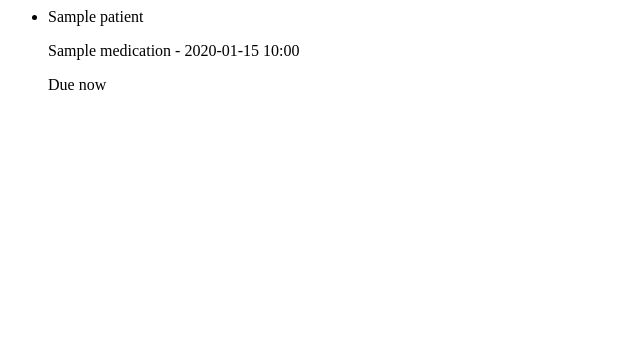
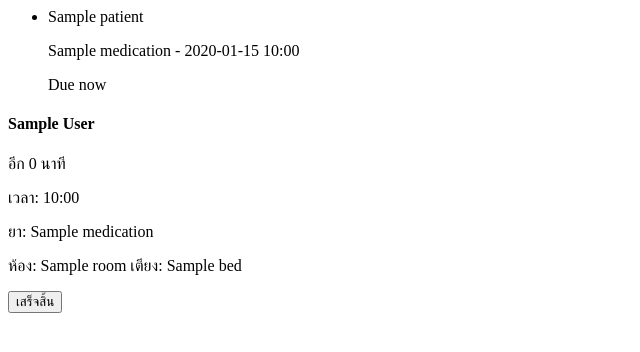
Before and after one commit to MasterMong/medic-schedule, a FastAPI app: template templates/components/upcoming_schedules.html in a window 1280 px wide. Shown: the top 352 px of the page, without its empty margins (0-640 px from the left). Run offline with FastAPI, Linux system fonts and the light colour scheme; the template is opened without the code that fills it: most values are stand-ins (such as "Sample title", 1, 10 or a date in 2020).

Commit message:
Enhance upcoming schedules display to include overdue medications and add notification icons

```diff
--- a/templates/components/upcoming_schedules.html
+++ b/templates/components/upcoming_schedules.html
@@ -34,3 +34,46 @@
 {% else %}
     <p class="py-4 text-gray-500">No upcoming schedules.</p>
 {% endif %}
+
+{% for schedule in schedules %}
+<div class="flex items-center p-4 {% if not loop.last %}border-b{% endif %} hover:bg-gray-50">
+    <!-- Notification Icon for Overdue -->
+    {% if schedule.schedule_time < current_time and not schedule.is_completed %}
+    <div class="mr-4 text-red-500">
+        <svg xmlns="http://www.w3.org/2000/svg" class="h-6 w-6 animate-pulse" fill="none" viewBox="0 0 24 24" stroke="currentColor">
+            <path stroke-linecap="round" stroke-linejoin="round" stroke-width="2" d="M12 8v4l3 3m6-3a9 9 0 11-18 0 9 9 0 0118 0z" />
+        </svg>
+    </div>
+    {% endif %}
+
+    <div class="flex-1">
+        <div class="flex items-center mb-1">
+            <h4 class="font-bold">{{schedule.patient.full_name}}</h4>
+            <!-- Time Badge -->
+            {% if schedule.schedule_time < current_time and not schedule.is_completed %}
+            <span class="ml-2 px-2 py-1 text-xs font-semibold bg-red-100 text-red-800 rounded-full">
+                เลยเวลา {{ ((current_time - schedule.schedule_time).total_seconds() / 60)|int }} นาที
+            </span>
+            {% else %}
+            <span class="ml-2 px-2 py-1 text-xs font-semibold bg-blue-100 text-blue-800 rounded-full">
+                อีก {{ ((schedule.schedule_time - current_time).total_seconds() / 60)|int }} นาที
+            </span>
+            {% endif %}
+        </div>
+        <p class="text-sm text-gray-600">เวลา: {{schedule.schedule_time.strftime('%H:%M')}}</p>
+        <p class="text-sm text-gray-600">ยา: {{schedule.medication.name}}</p>
+        <p class="text-sm text-gray-600">ห้อง: {{schedule.patient.bed.room.name}} เตียง: {{schedule.patient.bed.name}}</p>
+    </div>
+
+    <!-- Complete Button -->
+    {% if not schedule.is_completed %}
+    <button class="px-3 py-1 bg-green-500 text-white rounded hover:bg-green-600 text-sm"
+            hx-post="/api/schedules/{{schedule.schedule_id}}/complete"
+            hx-target="#upcomingSchedules">
+        เสร็จสิ้น
+    </button>
+    {% endif %}
+</div>
+{% else %}
+<p class="py-4 text-center text-gray-500">ไม่มีรายการที่จะมาถึง</p>
+{% endfor %}
```
Also changed, not shown: app/routers/medication_schedules.py (+9 -3 lines).
